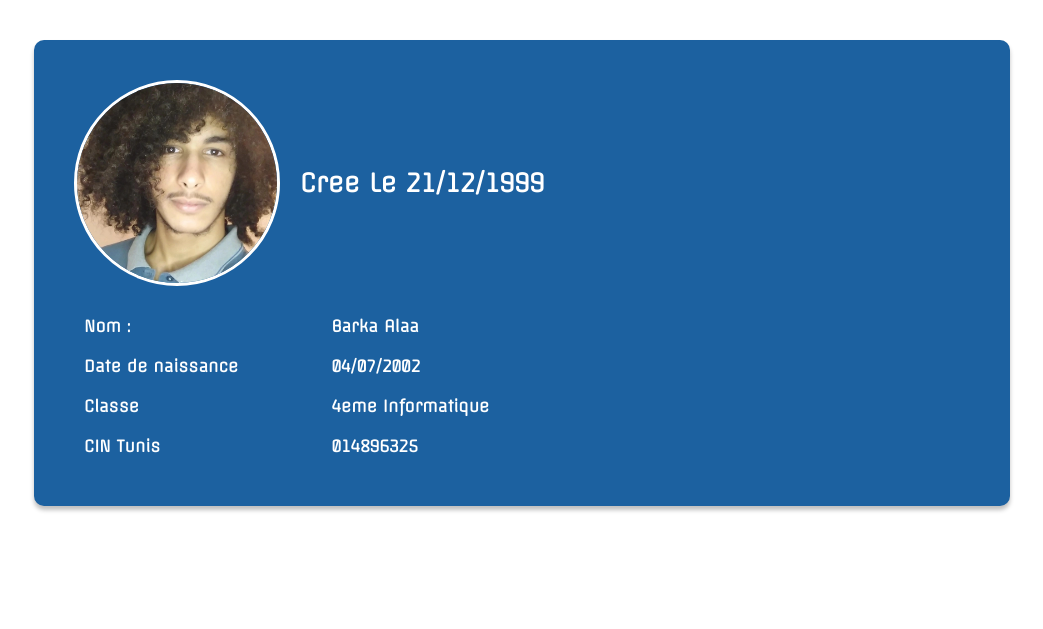
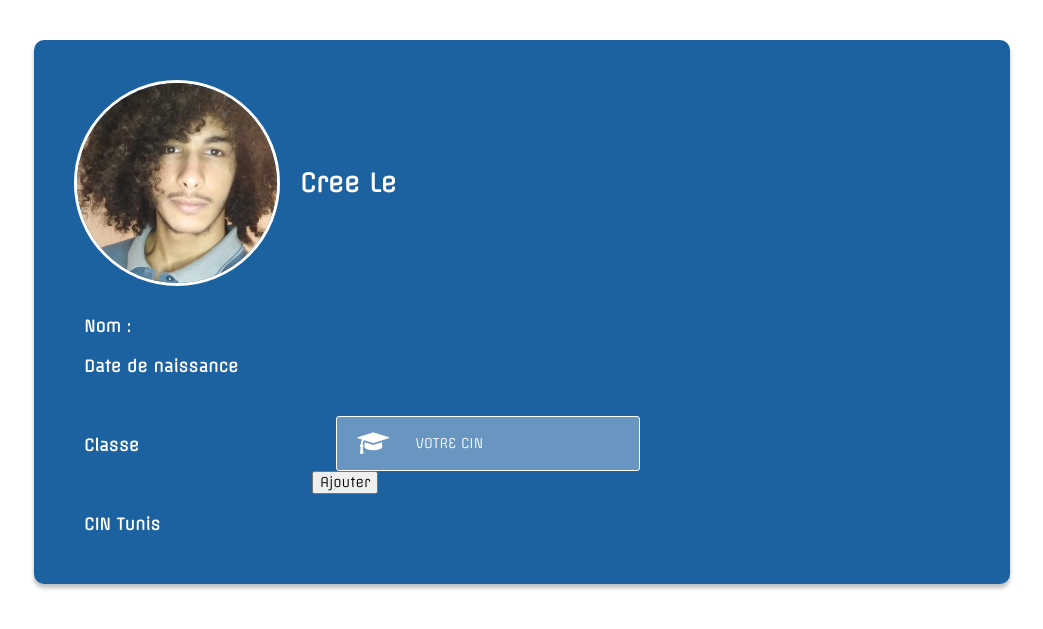
Before and after one commit to onlymachiavelli/BacInfo, a PHP site: page /profile/profile.php in a window 1280 px wide. Shown: the part 60-689 px from the top of the page, without its empty margins (118-1161 px from the left). Run offline with PHP 8.4, Linux system fonts and the light colour scheme; the visitor is signed in with stand-in values (Sample User, id 1); tables that the repository leaves empty or names only in its code hold one stand-in row (values such as "Sample post"); lists and menus that the app fills with data are empty.

Commit message:
profile stuffs

```diff
--- a/TIC/Class Sessions/20-09/Login/login.php
+++ b/TIC/Class Sessions/20-09/Login/login.php
@@ -39,11 +39,11 @@
                         Login
                     </button>
                 </form>
-                <a href="#" class="tocr">
+                <a href="./../signup/signup.php" class="tocr">
                     Create One
                 </a>
                 <br/>
-                <a href="./../signup/signup.html" id="forgot">Oublié votre mot de passe ?</a>
+                <a href="./../signup/signup.php" id="forgot">Oublié votre mot de passe ?</a>
             </div>
         </div>
     </main>
--- a/TIC/Class Sessions/20-09/profile/main.css
+++ b/TIC/Class Sessions/20-09/profile/main.css
@@ -79,7 +79,7 @@
 }
 
 .data {
-  width: 500px;
+  width: 600px;
   margin: unset !important;
 }
 .data th {
--- a/TIC/Class Sessions/20-09/profile/profile.php
+++ b/TIC/Class Sessions/20-09/profile/profile.php
@@ -5,12 +5,18 @@
 
 
 $hostname = "localhost";
-$username  ="username";
-$password = "password";
+$username  ="root";
+$password = "";
 $connection = new mysqli($hostname, $username, $password, "eleve");
-$isconnected = FALSE;
-if ($connection) $isconnected = TRUE;
-else $isconnected = FALSE;
+
+function getTarget ($target){
+    global $connection;
+    $date = "SELECT * FROM users WHERE cin = ".$_SESSION['user'];
+    $res = mysqli_query($connection, $date);
+    while ($row = $res -> fetch_assoc()){
+        return ($row[$target]);
+    }
+}
 ?>
 
 <!DOCTYPE html>
@@ -21,6 +27,8 @@
     <meta name="viewport" content="width=device-width, initial-scale=1.0">
     <title>Document</title>
     <link  rel="stylesheet" href="main.css" />
+    <link rel="stylesheet" href="./../global.css" />
+    <link rel="stylesheet" href="./../assets/font-awesome/css/font-awesome.css" />
 </head>
 <body>
     <header>
@@ -48,29 +56,60 @@
         <div class="card">
             <div class="img">
                 <img src="./IMG_20210919_011817_286.png" alt="profile Picture"  />
-                <p class="date">Cree Le 21/12/1999</p>
+                <p class="date">
+
+                <?php
+                    echo "Cree Le ".getTarget("creationdate");
+                ?>
+                </p>
             </div>
             <div class="infos">
                 <br/>
                 <table class="data">
                     <tr>
                         <th>Nom :</th>
-                        <th>Barka Alaa</th>
+                        <th>
+                            <?php
+                                echo getTarget("fullname");
+                            ?>
+                            </th>
 
                     </tr>
                     <tr>
                         <th>Date de naissance</th>
-                        <th>04/07/2002</th>
+                        <th>
+                            <?php
+                                echo getTarget("date");
+                            ?>
+                        </th>
 
                     </tr>
                     <tr>
                         <th>Classe</th>
-                        <th>4eme Informatique</th>
+                        <th>
+                            <?php
+                                if(getTarget("class") == NULL) echo ("
+                                <form method='POST' action='class.php'>
+
+                                    <div class='txtinp'>
+                                    <i class='fa fa-graduation-cap' aria-hidden='true'></i>
+                                    <input type='text' name='cin' placeholder='VOTRE CIN' required />
+                                    </div>
+                                    <button type='submit'>Ajouter</button>
+
+                                </form>
+                                ");
+                            ?>
+                        </th>
 
                     </tr>
                     <tr>
                         <th>CIN Tunis</th>
-                        <th>014896325</th>
+                        <th>
+                            <?php
+                            echo getTarget("cin");
+                                ?>
+                        </th>
 
                     </tr>
                 </table>
--- a/TIC/Class Sessions/20-09/signup/create.php
+++ b/TIC/Class Sessions/20-09/signup/create.php
@@ -36,7 +36,7 @@
         if ($_POST['photograph']) $gethob[2]  = "1" ;
         else $gethob[2]  = "0" ;
 
-        $mysql = "INSERT INTO users (fullname, cin, date, password, gender, email, phone , adress, hobb) values ('".$_POST['lname']."', '".$_POST['cin']."', '".$_POST['date']."','".$_POST['pass']."','".$_POST['gender']."','".$_POST['email']."','".$_POST['phone']."','".$_POST['adress']."','".$gethob."')";
+        $mysql = "INSERT INTO users (fullname, cin, date, password, gender, email, phone , adress, hobb, creationdate) values ('".$_POST['lname']."', '".$_POST['cin']."', '".$_POST['date']."','".$_POST['pass']."','".$_POST['gender']."','".$_POST['email']."','".$_POST['phone']."','".$_POST['adress']."','".$gethob."','".date('Y.m.d')."')";
 
         if ($connection -> query($mysql)){
             print("ADDED TO YOUR DATABASE !");
--- a/TIC/Class Sessions/20-09/signup/signup.php
+++ b/TIC/Class Sessions/20-09/signup/signup.php
@@ -102,7 +102,7 @@
                     Create
                 </button>
             </form>
-            <a href="./../Login/login.html">VousAvez Un Compte ? </a>
+            <a href="./../Login/login.php">VousAvez Un Compte ? </a>
         </section>
     </main>
     <script src="./../app.js"></script>
```
